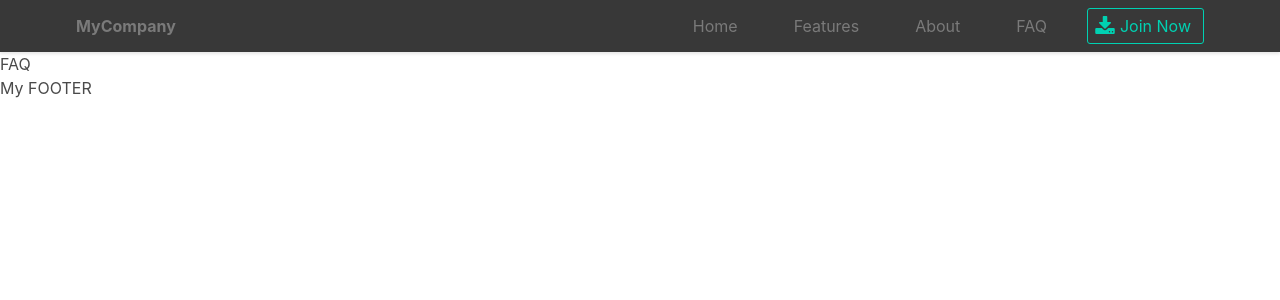
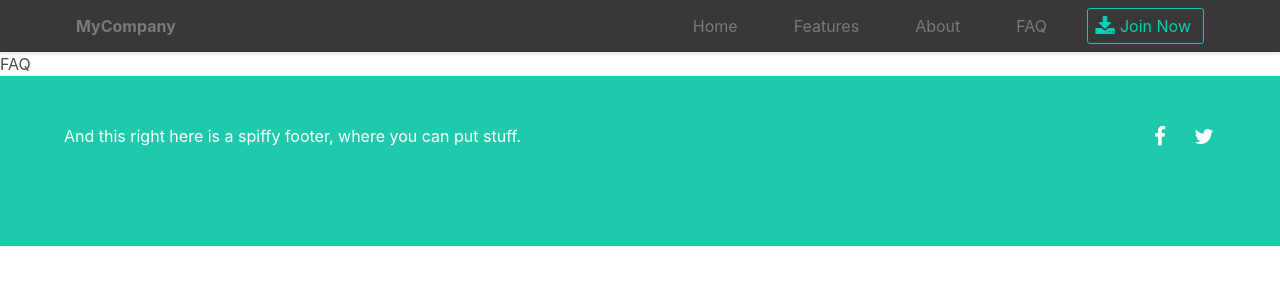
Before and after one commit to sajibcse68/compare-react, a React (Create React App) app: page /faq in a window 1280 px wide. Shown: the top 300 px of the page. Built offline with nearby package versions, Linux system fonts and the light colour scheme.

Commit message:
Add footer

```diff
--- /dev/null
+++ b/src/components/Footer/Footer.css
@@ -0,0 +1,6 @@
+footer {
+  background-color: #1EC9AC !important;
+  color: #fff; }
+  footer .icon {
+    color: #fff;
+    margin-left: 20px; }
--- a/src/components/Footer/Footer.js
+++ b/src/components/Footer/Footer.js
@@ -1,10 +1,22 @@
 import React from 'react';
-
+import './Footer.css'
 const Footer = () => {
 
     return (
-      <div className="App">
-        My FOOTER
+      <div>
+        <footer className="footer is-primary">
+          <div className="container">
+            <div className="columns">
+              <div className="column">
+                <p>And this right here is a spiffy footer, where you can put stuff.</p>
+              </div>
+              <div className="column has-text-right">
+                <a className="icon" href="#"><i className="fa fa-facebook"></i></a>
+                <a className="icon" href="#"><i className="fa fa-twitter"></i></a>
+              </div>
+            </div>
+          </div>
+    </footer>
       </div>
     );
 };
--- /dev/null
+++ b/src/components/Footer/Footer.sass
@@ -0,0 +1,9 @@
+@import '../../mq.sass'
+
+footer
+  background-color: $primary !important
+  color: #fff
+
+  .icon
+    color: #fff
+    margin-left: 20px
```
